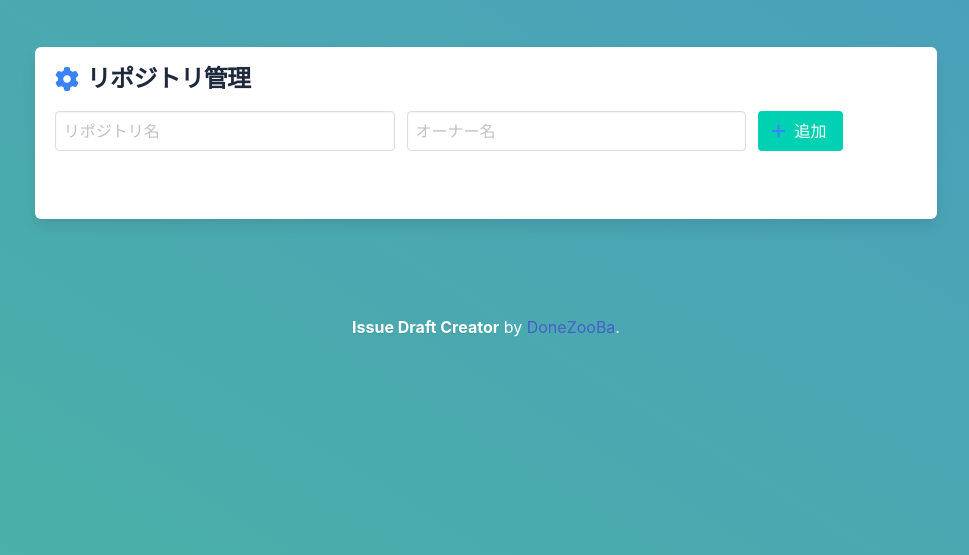
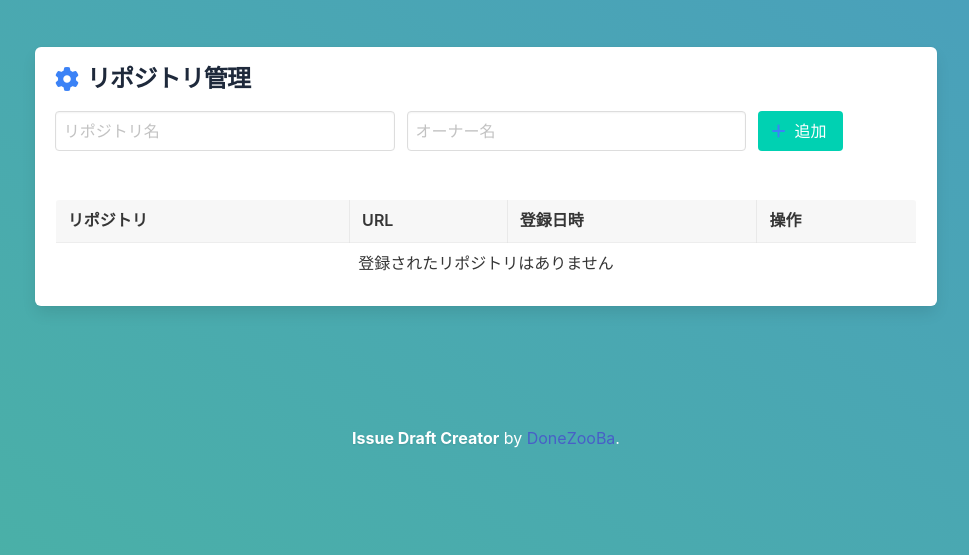
Before and after one commit to jun-a/issue-creator-pj, a FastAPI app: page /settings in a window 1280 px wide. Shown: the part 245-800 px from the top of the page, without its empty margins (154-1123 px from the left). Run offline with FastAPI, Linux system fonts and the light colour scheme; some libraries are stand-ins or nearby versions.

Commit message:
✨ リポジトリ管理機能を追加し、リポジトリの表示、追加、削除を実装。設定ページのHTMLを更新し、JavaScriptで動的にリポジトリリストを生成。

```diff
--- a/issue-draft-creator/static/js/app.js
+++ b/issue-draft-creator/static/js/app.js
@@ -67,7 +67,6 @@ class ComponentManager {
         this.initializeComponents();
     }
 
-    // 共通コンポーネントの初期化
     initializeComponents() {
         this.initializeNotifications();
         this.initializeTabs();
@@ -76,7 +75,6 @@ class ComponentManager {
         this.initializeDropdowns();
     }
 
-    // 通知関連
     initializeNotifications() {
         document.querySelectorAll('.notification .delete').forEach(button => {
             button.addEventListener('click', () => this.hideNotification(button.parentNode));
@@ -142,7 +140,21 @@ class ComponentManager {
         }
     }
 
-    // タブ関連
+    initializeDropdowns() {
+        document.querySelectorAll('.dropdown').forEach(dropdown => {
+            dropdown.querySelector('.dropdown-trigger button').addEventListener('click', (e) => {
+                e.stopPropagation();
+                dropdown.classList.toggle('is-active');
+            });
+        });
+
+        document.addEventListener('click', () => {
+            document.querySelectorAll('.dropdown.is-active').forEach(dropdown => {
+                dropdown.classList.remove('is-active');
+            });
+        });
+    }
+
     initializeTabs() {
         document.querySelectorAll('[data-tab]').forEach(tab => {
             tab.addEventListener('click', (e) => {
@@ -165,23 +177,6 @@ class ComponentManager {
         });
     }
 
-    // ドロップダウン関連
-    initializeDropdowns() {
-        document.querySelectorAll('.dropdown').forEach(dropdown => {
-            dropdown.querySelector('.dropdown-trigger button').addEventListener('click', (e) => {
-                e.stopPropagation();
-                dropdown.classList.toggle('is-active');
-            });
-        });
-
-        document.addEventListener('click', () => {
-            document.querySelectorAll('.dropdown.is-active').forEach(dropdown => {
-                dropdown.classList.remove('is-active');
-            });
-        });
-    }
-
-    // ナビゲーション関連
     initializeNavbar() {
         const burgers = document.querySelectorAll('.navbar-burger');
         burgers.forEach(burger => {
@@ -241,7 +236,6 @@ class EventManager {
             }
         }
 
-        // ローディング表示を制御
         setTimeout(() => {
             document.body.classList.remove('is-loading');
             const loadingOverlay = document.getElementById('loading-overlay');
@@ -306,6 +300,102 @@ class PageManager {
 
     initializeSettingsPage() {
         this.setupRepoForm();
+        this.setupRepoList();
+    }
+
+    setupRepoForm() {
+        const form = document.getElementById('repo-form');
+        if (form) {
+            form.addEventListener('submit', this.handleRepoSubmit.bind(this));
+        }
+    }
+
+    setupRepoList() {
+        const repos = Object.values(window.storage.getAllRepos());
+        this.renderRepoList(repos);
+    }
+
+    // リポジトリリストの表示
+    renderRepoList(repos) {
+        const container = document.getElementById('repo-list');
+        if (!container) return;
+
+        if (repos.length > 0) {
+            container.innerHTML = repos.map(repo => `
+                <tr>
+                    <td>${repo.owner}/${repo.name}</td>
+                    <td><a href="${repo.url}" target="_blank">${repo.url}</a></td>
+                    <td>${new Date(repo.created_at).toLocaleString('ja-JP')}</td>
+                    <td>
+                        <div class="buttons are-small">
+                            <button class="button is-danger" data-repo-id="${repo.id}" data-action="delete-repo">
+                                <span class="icon">
+                                    <i class="fas fa-trash"></i>
+                                </span>
+                            </button>
+                        </div>
+                    </td>
+                </tr>
+            `).join('');
+
+            // 削除ボタンのイベントハンドラ設定
+            container.querySelectorAll('[data-action="delete-repo"]').forEach(button => {
+                button.addEventListener('click', () => {
+                    const repoId = button.dataset.repoId;
+                    if (window.storage.deleteRepo(repoId)) {
+                        window.components.showNotification('リポジトリを削除しました', 'success');
+                        this.setupRepoList();
+                    }
+                });
+            });
+        } else {
+            container.innerHTML = `
+                <tr>
+                    <td colspan="4" class="has-text-centered">
+                        登録されたリポジトリはありません
+                    </td>
+                </tr>
+            `;
+        }
+    }
+
+    // フォームの送信処理
+    handleRepoSubmit(e) {
+        e.preventDefault();
+        const formData = new FormData(e.target);
+        const name = formData.get('name').trim();
+        const owner = formData.get('owner').trim();
+
+        // 入力値のバリデーション
+        if (!name || !owner) {
+            window.components.showNotification('リポジトリ名とオーナー名を入力してください', 'error');
+            return;
+        }
+
+        // 既存のリポジトリをチェック
+        const repos = Object.values(window.storage.getAllRepos());
+        const exists = repos.some(repo =>
+            repo.name.toLowerCase() === name.toLowerCase() &&
+            repo.owner.toLowerCase() === owner.toLowerCase()
+        );
+
+        if (exists) {
+            window.components.showNotification('このリポジトリは既に登録されています', 'error');
+            return;
+        }
+
+        const repo = {
+            id: crypto.randomUUID(),
+            name: name,
+            owner: owner,
+            url: `https://github.com/${owner}/${name}`,
+            created_at: new Date().toISOString()
+        };
+
+        window.storage.addRepo(repo);
+        e.target.reset();
+        window.components.showNotification('リポジトリを追加しました', 'success');
+        this.setupRepoList();
     }
 
     setupRecentIssues() {
@@ -319,13 +409,6 @@ class PageManager {
         const issues = Object.values(window.storage.getAllIssues())
             .sort((a, b) => new Date(b.created_at) - new Date(a.created_at));
         this.renderIssueList('issues-container', issues);
-    }
-
-    setupRepoForm() {
-        const form = document.getElementById('repo-form');
-        if (form) {
-            form.addEventListener('submit', this.handleRepoSubmit.bind(this));
-        }
     }
 
     renderIssueList(containerId, issues) {
@@ -358,29 +441,13 @@ class PageManager {
             `;
         }
     }
-
-    handleRepoSubmit(e) {
-        e.preventDefault();
-        const formData = new FormData(e.target);
-        const repo = {
-            id: crypto.randomUUID(),
-            name: formData.get('name'),
-            owner: formData.get('owner'),
-            url: `https://github.com/${formData.get('owner')}/${formData.get('name')}`,
-            created_at: new Date().toISOString()
-        };
-        window.storage.addRepo(repo);
-        e.target.reset();
-        window.components.showNotification('リポジトリを追加しました', 'success');
-        window.pages.setupRepoList();
-    }
 }
 
 // グローバルインスタンスの作成
 window.storage = new StorageManager();
 window.components = new ComponentManager();
+window.events = new EventManager();
 window.pages = new PageManager();
-window.events = new EventManager();
 
 // 後方互換性のため
 window.issueStorage = {
--- a/issue-draft-creator/templates/settings.html
+++ b/issue-draft-creator/templates/settings.html
@@ -55,11 +55,28 @@
                 </div>
             </form>
 
-            <div id="repo-list-container">
-                <!-- リポジトリ一覧はJavaScriptで動的に生成 -->
+            <div class="table-container">
+                <table class="table is-fullwidth">
+                    <thead>
+                        <tr>
+                            <th>リポジトリ</th>
+                            <th>URL</th>
+                            <th>登録日時</th>
+                            <th>操作</th>
+                        </tr>
+                    </thead>
+                    <tbody id="repo-list">
+                        <!-- リポジトリ一覧はJavaScriptで動的に生成 -->
+                    </tbody>
+                </table>
             </div>
-
         </div>
     </div>
 </div>
+
+<script>
+document.addEventListener('DOMContentLoaded', function() {
+    window.pages.initializeSettingsPage();
+});
+</script>
 {% endblock %}
```
